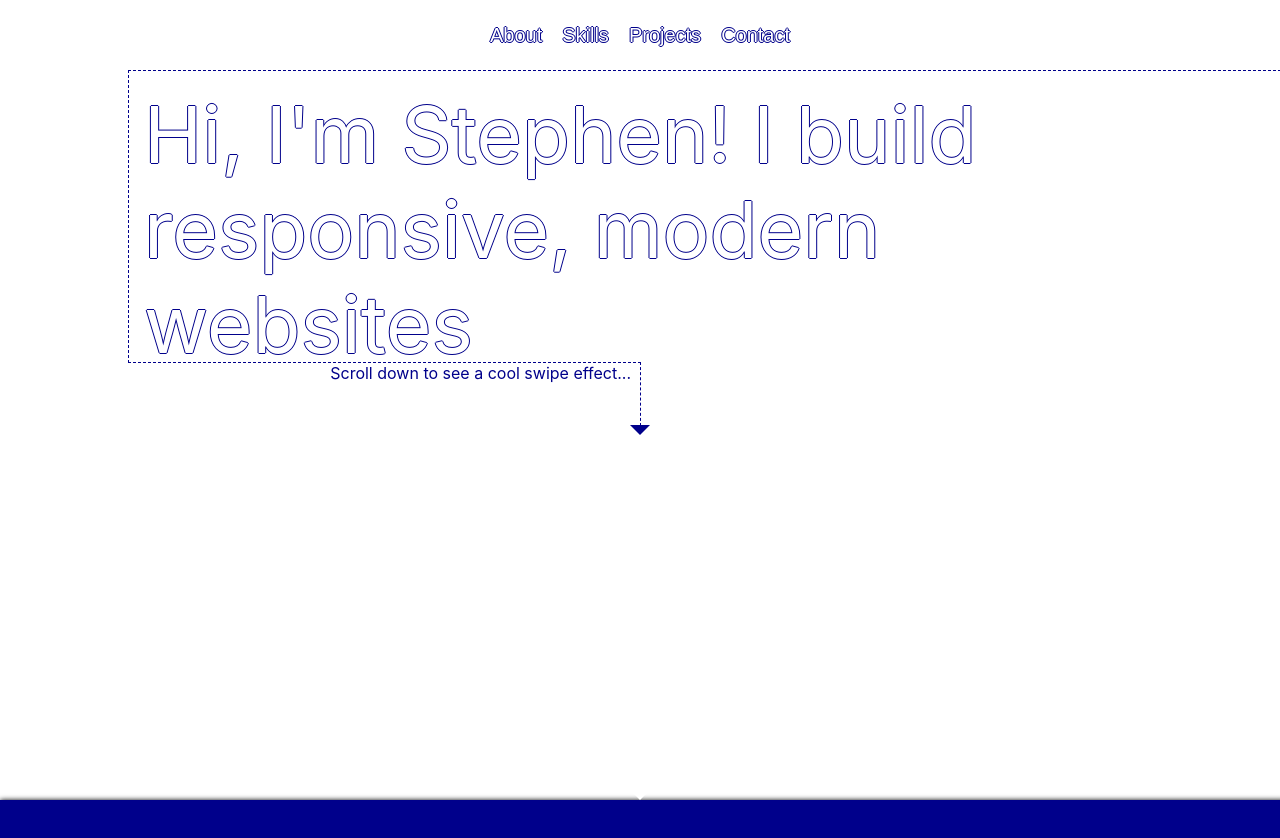
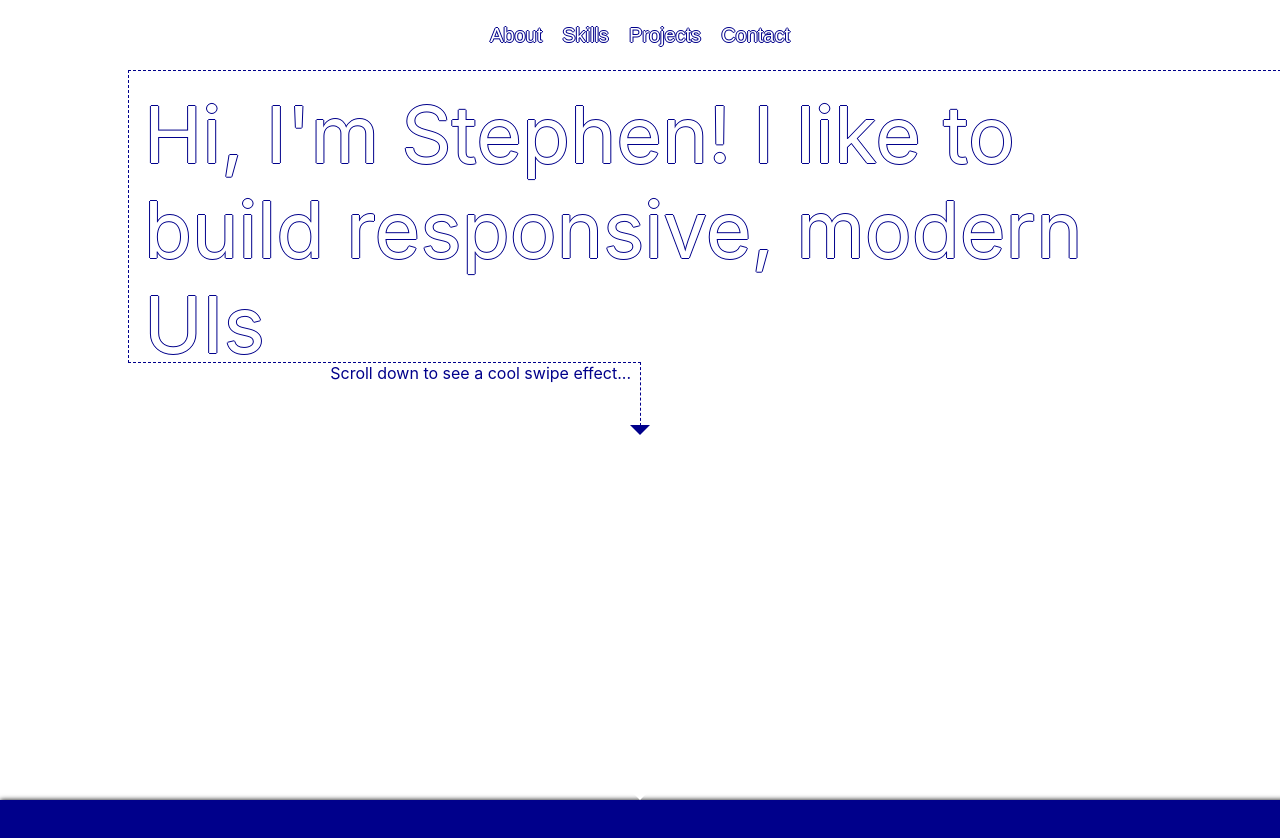
Before and after one commit to stephenobaker/react-portfolio, a React (Create React App) app: page / in a window 1280 px wide. Shown: the top 838 px of the page. Built offline with nearby package versions, Linux system fonts and the light colour scheme.

Commit message:
Change wording on top swipe banner and project section title

```diff
--- a/src/App.js
+++ b/src/App.js
@@ -65,12 +65,12 @@ class RadialWipeTop extends React.Component {
         <div className="reveal">
           <div className="reveal--half">
             <div className="dotted-box-top">
-              <div className="large-letters text-outline">Hi, I'm Stephen! I build responsive, modern websites</div>
+              <div className="large-letters text-outline">Hi, I'm Stephen! I like to build responsive, modern UIs</div>
             </div>
           </div>
           <div className="reveal--half">
             <div className="dotted-box-bottom">
-              <div className="large-letters">on top of the latest technologies.</div>
+              <div className="large-letters">and I <em>love</em> to write the software behind them.</div>
             </div>
           </div>
         </div>
@@ -306,7 +306,7 @@ function App() {
     const projectsContent = (
       <div>
         <div className="info-section">
-          <h1>Sample Projects</h1>
+          <h1>Projects</h1>
         </div>
         <div className="projects-wrapper">
 
```
